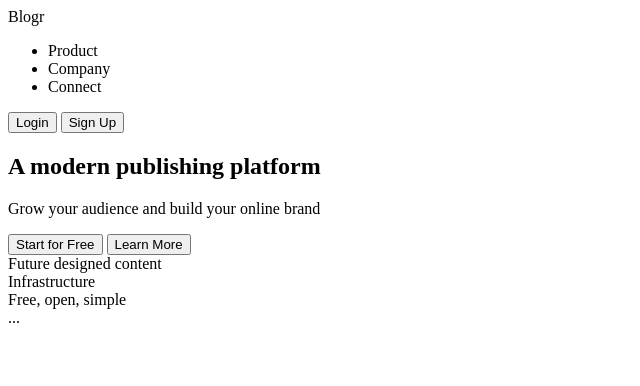
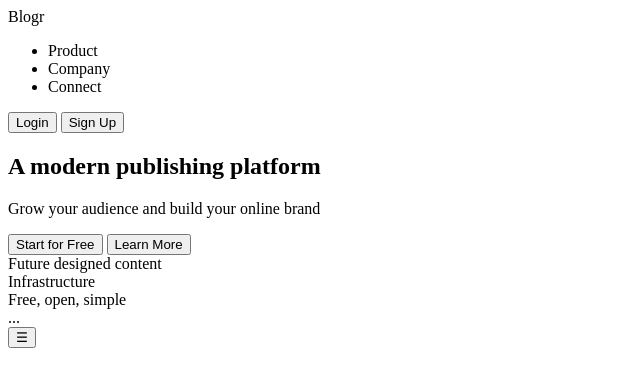
Before and after one commit to adebayoadesola02-crypto/blogr-landing-page, a plain HTML site: page Index.html in a window 1280 px wide. Shown: the whole page, without its empty margins (0-640 px from the left). Drawn offline with Linux system fonts and the light colour scheme.

Commit message:
Update Index.html

```diff
--- a/Index.html
+++ b/Index.html
@@ -47,3 +47,7 @@
 <footer>
     ...
 </footer>
+
+<button id="menu-btn">
+    ☰
+</button>
```
